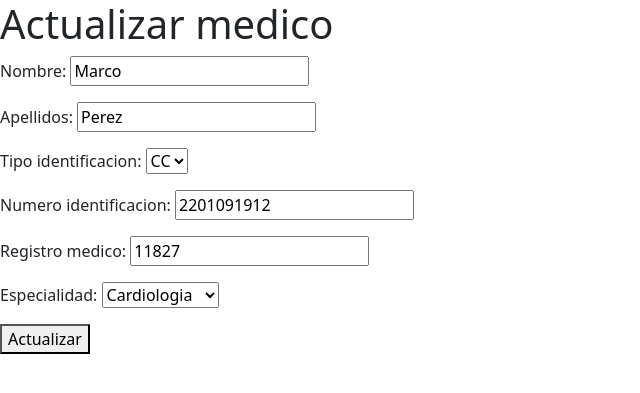
After one commit to MiguelCastro0905/citas_2826502, a Flask app: page /medicos/update/2 in a window 1280 px wide. The commit adds this page. Shown: the top 393 px of the page, without its empty margins (0-640 px from the left). Run offline with Flask 3, Linux system fonts and the light colour scheme.

Commit message:
evidencia_final

```diff
--- a/app/config.py
+++ b/app/config.py
@@ -5,3 +5,4 @@ basedir = os.path.abspath(os.path.dirname(__file__))
 class Config:
     SQLALCHEMY_DATABASE_URI= 'sqlite:///'+ os.path.join(basedir, 'database.db')
     SQLALCHEMY_TRACK_NOTIFICATIONS=True
+    SECRET_KEY = "Rodolfo  "
--- a/app/routes.py
+++ b/app/routes.py
@@ -1,6 +1,6 @@
 from . import app, db
 from .models import Medico , Paciente , Consultorio
-from flask import render_template, request
+from flask import render_template, request, flash, redirect
 
 
 
@@ -127,4 +127,37 @@ def create_medico():
         #añadirlo a la sesion sqlalchemy
         db.session.add(new_medico)
         db.session.commit()
-        return "medico registrado"
+        flash("Medico registrado correctamente")
+        return redirect("/medicos")
+
+
+@app.route("/medicos/update/<int:id>", methods=["POST", "GET"])
+def update_medico(id):
+    especialidades = [
+            "Cardiologia",
+            "Odontologia",
+            "Urologia"
+
+        ]
+    medico_update = Medico.query.get(id)
+    if(request.method == "GET"):
+        return render_template("medico_update.html",
+                           medico_update = medico_update,
+                           especialidades = especialidades)
+    elif(request.method == "POST"):
+        #actualizara el medico, con los datos del form
+        medico_update.nombre = request.form["nombre"]
+        medico_update.apellidos = request.form["apellidos"]
+        medico_update.tipo_identificacion = request.form["ti"]
+        medico_update.numero_identificacion = request.form["ni"]
+        medico_update.registro_medico = request.form["rm"]
+        medico_update.especialidad = request.form["es"]
+        db.session.commit()
+        return "Medico actualizado"
+
+@app.route("/medicos/delete/<int:id>")
+def delete_medico(id):
+    medico_delete = Medico.query.get(id)
+    db.session.delete(medico_delete)
+    db.session.commit()
+    return redirect ("/medicos")
--- a/app/templates/consultorio_form.html
+++ b/app/templates/consultorio_form.html
@@ -4,6 +4,7 @@
     <meta charset="UTF-8">
     <meta name="viewport" content="width=, initial-scale=1.0">
     <title>Document</title>
+    <link href="https://cdn.jsdelivr.net/npm/bootstrap@5.3.3/dist/css/bootstrap.min.css" rel="stylesheet" integrity="sha384-QWTKZyjpPEjISv5WaRU9OFeRpok6YctnYmDr5pNlyT2bRjXh0JMhjY6hW+ALEwIH" crossorigin="anonymous">
 </head>
 <body>
     <h1> nuevo consultorio </h1>
--- a/app/templates/consultorios.html
+++ b/app/templates/consultorios.html
@@ -3,6 +3,7 @@
   <head>
     <meta charset="UTF-8">
     <meta name="viewport" content="width=device-width, initial-scale=1.0">
+    <link href="https://cdn.jsdelivr.net/npm/bootstrap@5.3.3/dist/css/bootstrap.min.css" rel="stylesheet" integrity="sha384-QWTKZyjpPEjISv5WaRU9OFeRpok6YctnYmDr5pNlyT2bRjXh0JMhjY6hW+ALEwIH" crossorigin="anonymous">
     <title>Lista de consultorio</title>
   </head>
   <body>
--- a/app/templates/medico_form.html
+++ b/app/templates/medico_form.html
@@ -3,6 +3,7 @@
 <head>
     <meta charset="UTF-8">
     <meta name="viewport" content="width=, initial-scale=1.0">
+    <link href="https://cdn.jsdelivr.net/npm/bootstrap@5.3.3/dist/css/bootstrap.min.css" rel="stylesheet" integrity="sha384-QWTKZyjpPEjISv5WaRU9OFeRpok6YctnYmDr5pNlyT2bRjXh0JMhjY6hW+ALEwIH" crossorigin="anonymous">
     <title>Document</title>
 </head>
 <body>
--- /dev/null
+++ b/app/templates/medico_update.html
@@ -0,0 +1,56 @@
+<!DOCTYPE html>
+<html lang="en">
+<head>
+    <meta charset="UTF-8">
+    <meta name="viewport" content="width=, initial-scale=1.0">
+    <link href="https://cdn.jsdelivr.net/npm/bootstrap@5.3.3/dist/css/bootstrap.min.css" rel="stylesheet" integrity="sha384-QWTKZyjpPEjISv5WaRU9OFeRpok6YctnYmDr5pNlyT2bRjXh0JMhjY6hW+ALEwIH" crossorigin="anonymous">
+    <title>Document</title>
+</head>
+<body>
+    <h1> Actualizar medico </h1>
+    <form method= "post" action= "/medicos/update/{{medico_update.id}}">
+        <p>Nombre: <input type="text"  name="nombre" value="{{medico_update.nombre}}"/>
+        <p>Apellidos: <input type="text"  name="apellidos" value="{{medico_update.apellidos}}" /></p>
+        <p>Tipo identificacion:
+            <select name="ti" >
+                    <option
+                        {% if medico_update.tipo_identificacion == "TI"  %}
+                         selected
+                        {% endif %}
+
+                    >TI</option>
+                    <option
+                        {% if medico_update.tipo_identificacion == "CC" %}
+                            selected
+                        {% endif %}
+                    >CC</option>
+            </select>
+        </p>
+        <p>Numero identificacion:
+            <input type="text" name="ni" value="{{medico_update.numero_identificacion}}" />
+        </p>
+        <p> Registro medico:
+            <input type="text" name="rm" value="{{medico_update.registro_medico}}" />
+
+        </p>
+        <p>
+            Especialidad:
+            <select name="es">
+                {%for especialidad in especialidades %}
+                    <option
+                        {% if medico_update.especialidad == especialidad %}
+                            selected
+                        {% endif %}
+                    > {{ especialidad }}</option>
+                {% endfor %}
+            </select>
+        </p>
+        <button type="submit">
+            Actualizar
+        </button>
+
+
+
+    </form>
+</body>
+</html>
--- a/app/templates/paciente.html
+++ b/app/templates/paciente.html
@@ -3,6 +3,7 @@
   <head>
     <meta charset="UTF-8">
     <meta name="viewport" content="width=device-width, initial-scale=1.0">
+    <link href="https://cdn.jsdelivr.net/npm/bootstrap@5.3.3/dist/css/bootstrap.min.css" rel="stylesheet" integrity="sha384-QWTKZyjpPEjISv5WaRU9OFeRpok6YctnYmDr5pNlyT2bRjXh0JMhjY6hW+ALEwIH" crossorigin="anonymous">
     <title></title>
   </head>
   <body>
--- a/app/templates/paciente_form.html
+++ b/app/templates/paciente_form.html
@@ -3,6 +3,7 @@
 <head>
     <meta charset="UTF-8">
     <meta name="viewport" content="width=, initial-scale=1.0">
+
     <title>Document</title>
 </head>
 <body>
--- a/app/templates/pacientes.html
+++ b/app/templates/pacientes.html
@@ -3,6 +3,7 @@
   <head>
     <meta charset="UTF-8">
     <meta name="viewport" content="width=device-width, initial-scale=1.0">
+    <link href="https://cdn.jsdelivr.net/npm/bootstrap@5.3.3/dist/css/bootstrap.min.css" rel="stylesheet" integrity="sha384-QWTKZyjpPEjISv5WaRU9OFeRpok6YctnYmDr5pNlyT2bRjXh0JMhjY6hW+ALEwIH" crossorigin="anonymous">
     <title>Lista de pacientes</title>
   </head>
   <body>
```
Also changed, not shown: app/templates/medico.html (+27 -9 lines), app/templates/medicos.html (+22 -0 lines), app/database.db.
